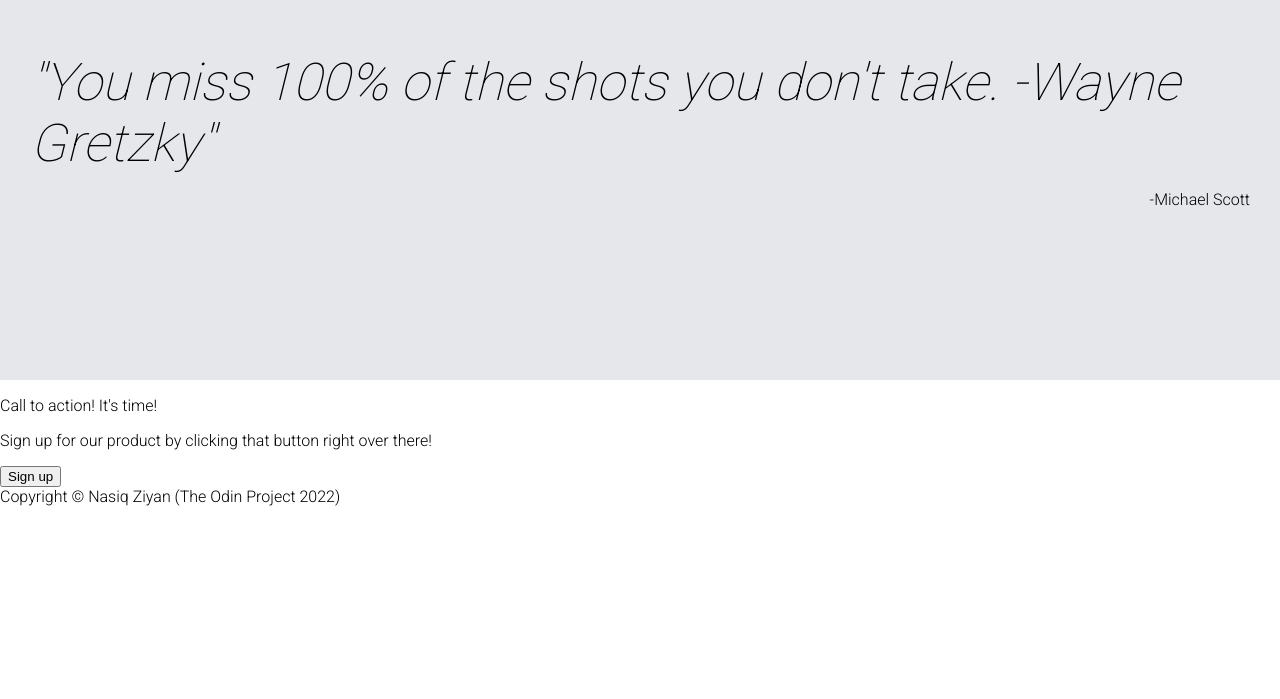
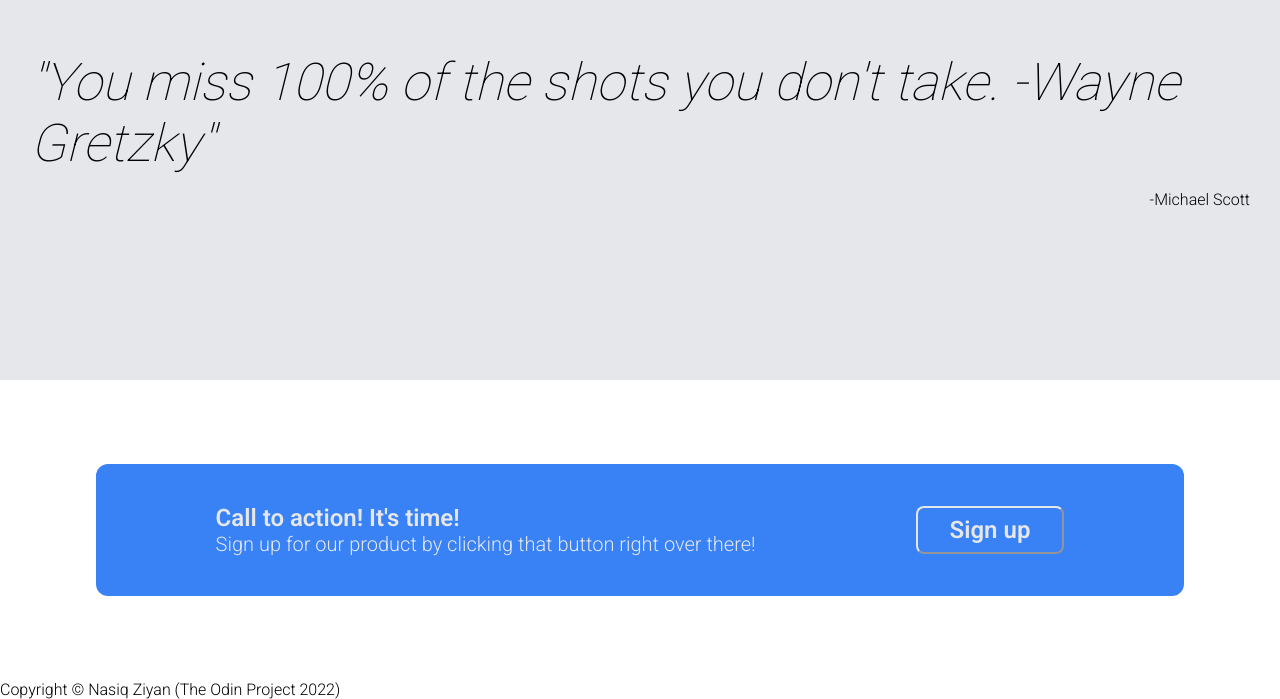
Before and after one commit to nasiqziyan/landing-page, a plain HTML site: page index.html in a window 1280 px wide. Shown: the part 1130-1829 px from the top of the page. Before the commit the page ends 1636 px from the top, so only its background shows below. Drawn offline with Linux system fonts and the light colour scheme.

Commit message:
Create fourth section

```diff
--- a/index.html
+++ b/index.html
@@ -14,9 +14,9 @@
         <div class="left-links">Header Logo</div>
         <div class="right-links">
             <ul>
-                <li><a href="#">header link one</a></li>
-                <li><a href="#">header link two</a></li>
-                <li><a href="#">header link three</a></li>
+                <li><a href="#">About</a></li>
+                <li><a href="#">Shop</a></li>
+                <li><a href="#">Contact</a></li>
             </ul>
         </div>
        </div>
@@ -25,7 +25,7 @@
             <div class="hero">
                 <div class="box">
                     <div class="hero-left">
-                        <h2 class="title">This website is awesome</h2>
+                        <h2 class="title">This website is cosmic</h2>
                         <p class="subtext">This website has some subtext that goes
                                            here under the main title. It's a smaller
                                            font and the colour is lower contrast.</p>
@@ -68,13 +68,16 @@
                 </div>
             </div>
 
-            <div class="signup">
-                <div class="signup-container">
-                    <div class="signup-text">
-                        <p>Call to action! It's time!</p>
-                        <p>Sign up for our product by clicking that button right over there!</p>
+            <div class="fourth-section">
+                <div class="box-4">
+                    <div class="box-4-left">
+                        <p class="action">Call to action! It's time!</p>
+                        <p class="text">Sign up for our product by clicking that button right over there!</p>
                     </div>
-                    <button>Sign up</button>
+
+                    <div class="box-4-right">
+                        <button>Sign up</button>
+                    </div>
                 </div>
             </div>
        </div>
--- a/styles.css
+++ b/styles.css
@@ -106,9 +106,10 @@ a {
 
 .hero-left button {
     background-color: #3882F6;
-    color: white;
+    color: #E5E7EB;
     font-size: 18px;
-    font-weight: 700;
+    font-family: Roboto;
+    font-weight: bold;
     padding: 8px 32px;
     border-radius: 8px;
     border-color: white;
@@ -183,3 +184,55 @@ img {
     font-family: inherit;
 
 }
+
+.fourth-section {
+    display: flex;
+    min-height: 300px;
+    flex-direction: column;
+    justify-content: center;
+
+}
+
+.box-4 {
+    display: flex;
+    padding: 40px 120px;
+    align-self: center;
+    background-color: #3882F6;
+    border-radius: 12px;
+    justify-content: space-between;
+    gap: 160px;
+
+
+}
+
+
+.box-4-left .action {
+    font-weight: 700;
+    font-size: 24px;
+}
+
+.box-4-left p {
+    color: #E5E7EB;
+    margin: 0;
+    font-size: 20px;
+}
+
+
+.box-4-right {
+    display: flex;
+    justify-content: center;
+    align-items: center;
+
+}
+
+
+.box-4-right button {
+    background-color: #3882F6;
+    color: #E5E7EB;
+    font-size: 24px;
+    font-family: Roboto;
+    font-weight: bold;
+    padding: 8px 32px;
+    border-radius: 8px;
+    border-color: #E5E7EB;
+}
```
